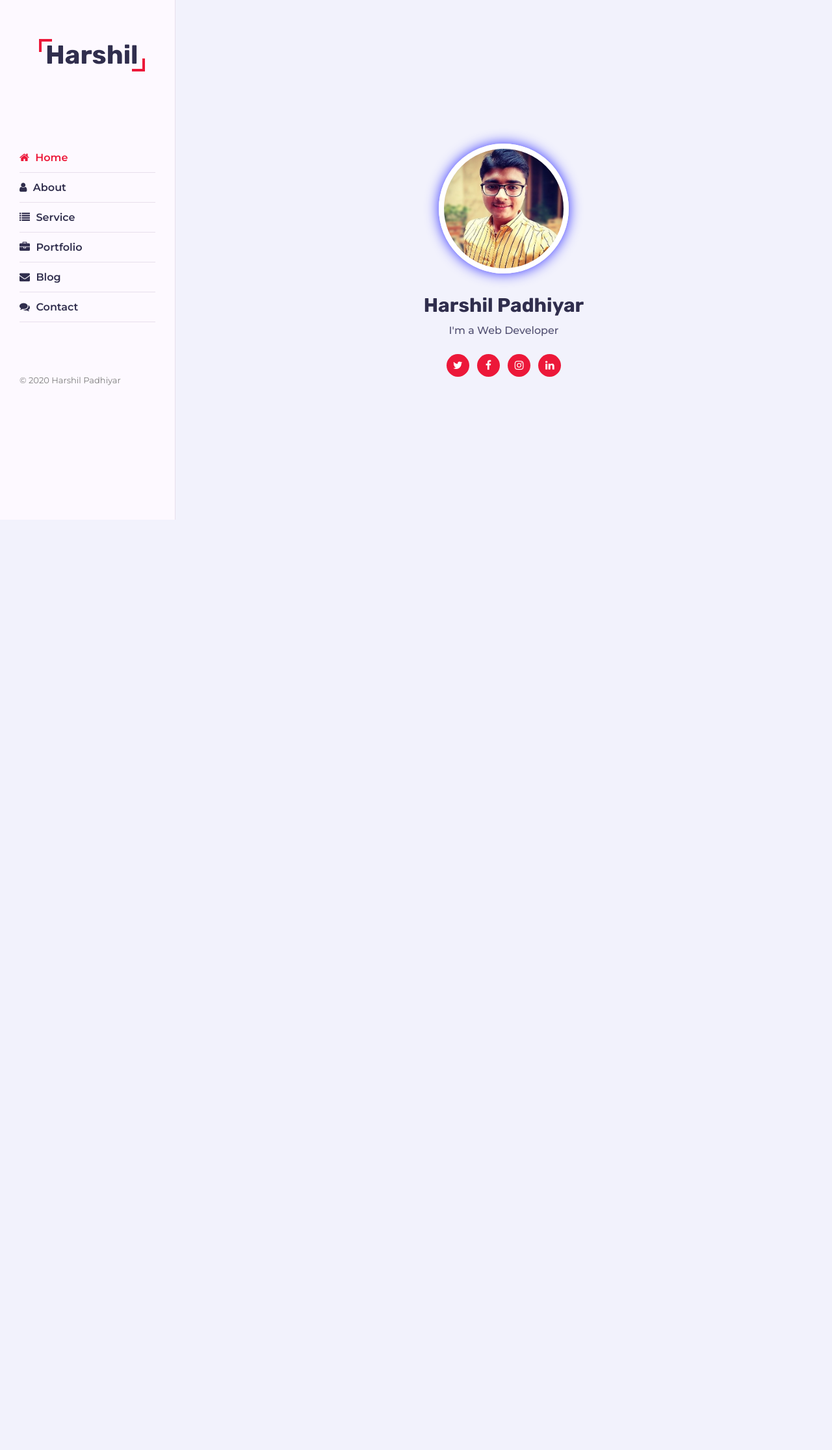
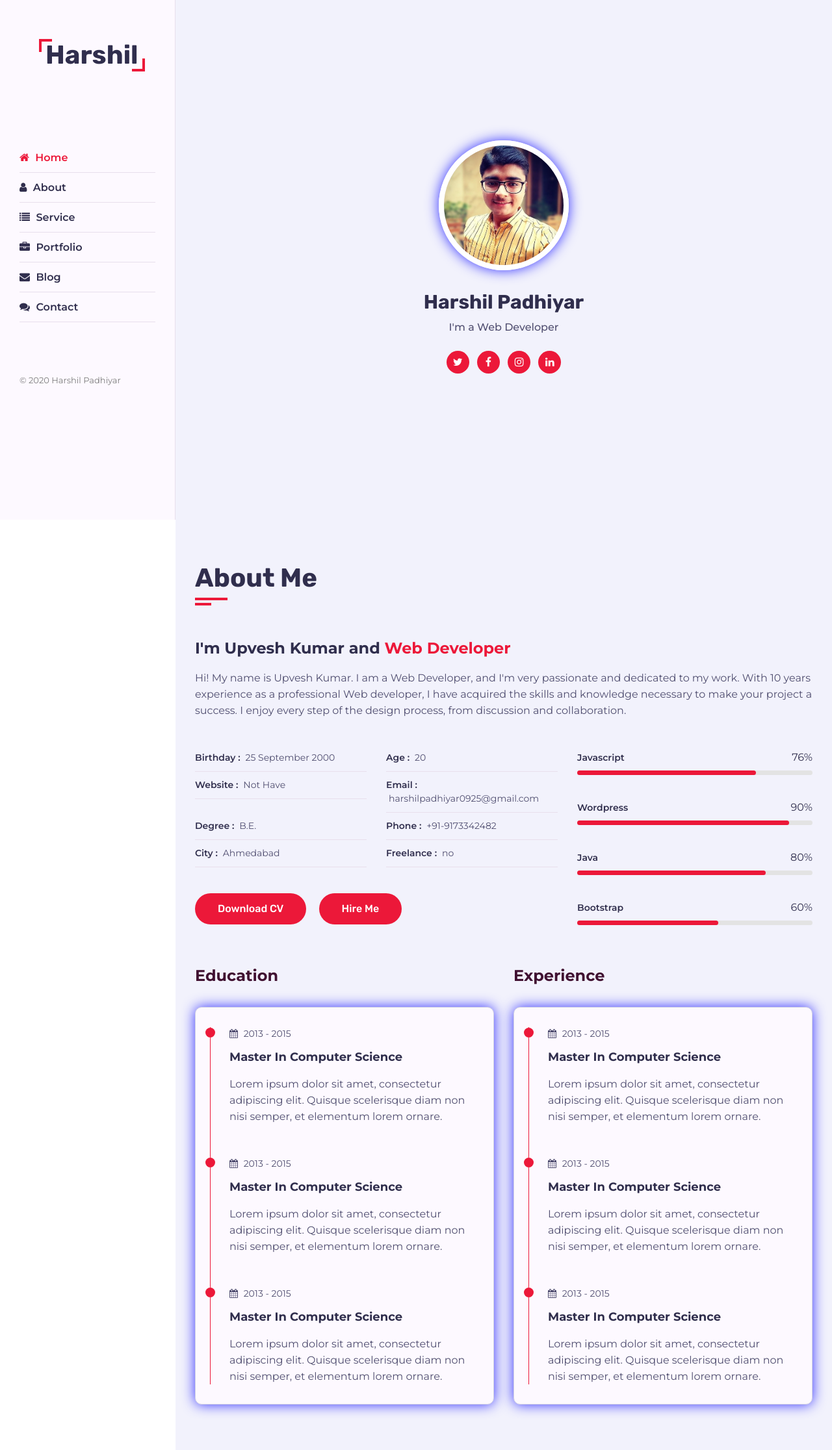
Before and after one commit to harshilphs/portfolio, a PHP site: page / in a window 1280 px wide. Shown: the whole page at 65% size. Before the commit the page ends 800 px from the top, so only its background shows below. Run offline with PHP 8.4, Linux system fonts and the light colour scheme.

Commit message:
about page completed

```diff
--- a/css/skins/pink.css
+++ b/css/skins/pink.css
@@ -9,13 +9,20 @@
 }
 
 .aside .nav li a:hover,
-.aside .nav li a.active{
+.aside .nav li a.active,
+.about .about-content .about-text h3 span{
     color: #ec1839;
 }
 
 .aside .nav-toggler span,
 .aside .nav-toggler span::before,
 .aside .nav-toggler span::after,
-.home .intro .social-links a{
+.home .intro .social-links a,
+.section-title h2::before,
+.section-title h2::after,
+.btn,
+.about .about-content .skills .skill-item .progress-in,
+.about .about-content .timeline .timeline-item::before,
+.about .about-content .timeline .circle-dot{
     background-color: #ec1839;
 }
--- a/css/style.css
+++ b/css/style.css
@@ -32,6 +32,59 @@
      padding: 0 30px;
  }
 
+ .section .container{
+     padding-top: 60px;
+     padding-bottom: 70px;
+ }
+ .section-title{
+     -ms-flex: 0 0 100%;
+     flex: 0 0 100%;
+     max-width: 100%;
+     margin-bottom: 60px;
+ }
+
+ .section-title h2{
+    font-size: 40px;
+    font-family: 'Rubik',sans-serif;
+    color: #302e4d;
+    font-weight: 700;
+    margin: 0;
+    position: relative;
+ }
+
+ .section-title h2::before{
+    content: '';
+    height: 4px;
+    width: 50px;
+    position: absolute;
+    top: 100%;
+    left: 0;
+
+ }
+ .section-title h2::after{
+    content: '';
+    height: 4px;
+    width: 25px;
+    position: absolute;
+    top: 100%;
+    left: 0;
+    margin-top: 8px;
+}
+ .row{
+     display: -ms-flexbox;
+     display: flex;
+     -ms-flex-wrap: wrap;
+     flex-wrap: wrap;
+     margin-right: -15px;
+     margin-left: -15px;
+     position: relative;
+ }
+
+ .padd-15{
+     padding-right: 15px;
+     padding-left: 15px;
+ }
+
  .main-content{
      padding-left: 270px;
 
@@ -46,6 +99,28 @@
  .shadow-dark{
      -webkit-box-shadow: 0 0 20px rgba(48,46,770.15);
      box-shadow: 0 0 20px rgba(48,46,770.15);
+ }
+
+ .hidden{
+     display: none!important;
+ }
+
+ .btn{
+     font-size: 16px;
+     font-family: 'Rubik',sans-serif;
+     font-weight: 500;
+     padding: 12px 35px;
+     color: #ffffff;
+     border-radius: 40px;
+     -webkit-transition: all 0.3s ease;
+     transition: all 0.3s ease;
+     display: inline-block;
+     white-space: nowrap;
+ }
+
+ .btn:hover{
+     -webkit-transform: scale(1.05);
+     transform: scale(1.05);
  }
 
  .aside{
@@ -230,3 +305,208 @@
     -webkit-transform: scale(1.1);
     transform: scale(1.1);
 }
+
+.about .about-content{
+    -ms-flex: 0 0 100%;
+    flex: 0 0 100%;
+    max-width: 100%;
+}
+
+.about .about-content .about-text{
+    -ms-flex: 0 0 100%;
+    flex: 0 0 100%;
+    max-width: 100%;
+}
+
+.about .about-content .about-text h3{
+    font-size: 24px;
+    margin-bottom: 15px;
+    font-weight: 700;
+    color: #302e4d;
+}
+
+.about .about-content .about-text p{
+    font-size: 16px;
+    line-height: 25px;
+    color: #504e70;
+    margin-bottom: 0;
+}
+
+.about .about-content .personal-info{
+    -ms-flex: 0 0 60%;
+    flex: 0 0 60%;
+    max-width: 60%;
+    margin-top: 40px;
+}
+
+.about .about-content .personal-info .info-item{
+    -ms-flex: 0 0 50%;
+    flex: 0 0 50%;
+    max-width: 50%;
+}
+.about .about-content .personal-info .info-item p{
+    font-weight: 600;
+    padding: 10px 0;
+    margin: 0;
+    font-size: 14px;
+    color: #302e4d;
+    border-bottom: 1px solid #e8dfec;
+}
+
+.about .about-content .personal-info .info-item p span{
+    font-weight: 400;
+    color: #504e70;
+    margin-left: 4px;
+    display: inline-block;
+}
+
+.about .about-content .personal-info .buttons{
+    margin-top: 30px;
+}
+
+.about .about-content .personal-info .buttons .btn{
+    margin-right: 15px;
+    margin-top: 10px;
+}
+
+.about .about-content .skills{
+    -ms-flex: 0 0 40%;
+    flex: 0 0 40%;
+    max-width: 40%;
+    margin-top: 40px;
+}
+
+.about .about-content .skills .skill-item{
+    -ms-flex: 0 0 100%;
+    flex: 0 0 100%;
+    max-width: 100%;
+}
+
+.about .about-content .skills .skill-item h5{
+    line-height: 40px;
+    font-weight: 600;
+    font-size: 14px;
+    color: #302e4d;
+    text-transform: capitalize;
+    margin: 0;
+}
+
+.about .about-content .skills .skill-item .progress{
+    background-color: #e3e3e3;
+    height: 7px;
+    border-radius: 4px;
+    width: 100%;
+    position: relative;
+}
+
+.about .about-content .skills .skill-item{
+    margin-bottom: 30px;
+}
+
+.about .about-content .skills .skill-item .progress-in{
+    position: absolute;
+    left: 0;
+    top: 0;
+    height: 100%;
+    border-radius: 4px;
+}
+
+.about .about-content .skills .skill-item .skill-percent{
+    /*display: none;*/
+    line-height: 40px;
+    position: absolute;
+    right: 0;
+    top: -40px;
+    font-weight: 400;
+    color: #302e4d;
+}
+
+.about .about-content .education{
+    -ms-flex: 0 0 50%;
+    flex: 0 0 50%;
+    max-width: 50%;
+    margin-top: 30px;
+}
+
+.about .about-content .experience{
+    -ms-flex: 0 0 50%;
+    flex: 0 0 50%;
+    max-width: 50%;
+    margin-top: 30px;
+}
+
+.about .about-content h3.title{
+    font-size: 24px;
+    margin-bottom: 30px;
+    font-weight: 700;
+    color: #302e
+}
+
+.about .about-content .timeline-box{
+    -ms-flex: 0 0 100%;
+    flex: 0 0 100%;
+    max-width: 100%;
+}
+
+.about .about-content .timeline{
+    background-color: #fdf9ff;
+    padding: 30px 15px;
+    border: 1px solid #d4d4e3;
+    border-radius: 10px;
+    width: 100%;
+    position: relative;
+}
+
+.about .about-content .timeline .timeline-item{
+    position: relative;
+    padding-left: 37px;
+    padding-bottom: 50px;
+}
+
+.about .about-content .timeline .timeline-item:last-child{
+    padding-bottom: 0px;
+}
+
+.about .about-content .timeline .timeline-item::before{
+    content: '';
+    top: 0;
+    width: 1px;
+    position: absolute;
+    height: 100%;
+    left: 7px;
+}
+
+.about .about-content .timeline .circle-dot{
+    position: absolute;
+    left: 0;
+    top: 1px;
+    height: 15px;
+    width: 15px;
+    left: 0px;
+    border-radius: 50%;
+}
+
+.about .about-content .timeline .timeline-date{
+    font-size: 14px;
+    font-weight: 400;
+    margin-bottom: 12px;
+    color: #504e70;
+}
+
+.about .about-content .timeline .timeline-date .fa{
+    margin-right: 5px;
+}
+.about .about-content .timeline .timeline-title{
+    font-weight: 700;
+    font-size: 18px;
+    margin-bottom: 15px;
+    text-transform: capitalize;
+    color: #302e4d;
+}
+
+.about .about-content .timeline .timeline-text{
+    font-size: 16px;
+    line-height: 25px;
+    color: #504e70;
+    margin: 0;
+}
--- a/index.html
+++ b/index.html
@@ -48,6 +48,187 @@
           </div>
         </div>
       </section>
+
+      <div class="about section">
+        <div class="container">
+          <div class="row">
+            <div class="section-title padd-15">
+              <h2>About Me</h2>
+            </div>
+          </div>
+          <div class="row">
+            <div class="about-content padd-15">
+              <div class="row">
+                <div class="about-text padd-15">
+                  <h3>I'm Upvesh Kumar and <span>Web Developer</span></h3>
+                  <p>Hi! My name is Upvesh Kumar. I am a Web Developer, and I'm very passionate and dedicated to
+                     my work. With 10 years experience as a professional Web developer,
+                     I have acquired the skills and knowledge necessary to make your project a success.
+                     I enjoy every step of the design process, from discussion and collaboration.</p>
+                </div>
+              </div>
+
+              <div class="row">
+                <div class="personal-info padd-15">
+                  <div class="row">
+                    <div class="info-item padd-15">
+                      <p>Birthday : <span>25 September 2000</span></p>
+                    </div>
+                    <div class="info-item padd-15">
+                      <p>Age : <span>20</span></p>
+                    </div>
+                    <div class="info-item padd-15">
+                      <p>Website : <span>Not Have</span></p>
+                    </div>
+                    <div class="info-item padd-15">
+                      <p>Email : <span>harshilpadhiyar0925@gmail.com</span></p>
+                    </div>
+                    <div class="info-item padd-15">
+                      <p>Degree : <span>B.E.</span></p>
+                    </div>
+                    <div class="info-item padd-15">
+                      <p>Phone : <span>+91-9173342482</span></p>
+                    </div>
+                    <div class="info-item padd-15">
+                      <p>City : <span>Ahmedabad</span></p>
+                    </div>
+                    <div class="info-item padd-15">
+                      <p>Freelance : <span>no</span></p>
+                    </div>
+                  </div>
+
+                  <div class="row">
+                    <div class="buttons padd-15">
+                      <a href="#" class="btn">Download CV</a>
+                      <a href="#" class="btn">Hire Me</a>
+                    </div>
+                  </div>
+                </div>
+
+                <div class="skills padd-15">
+                    <div class="row">
+                      <div class="skill-item padd-15">
+                        <h5>Javascript</h5>
+                        <div class="progress">
+                          <div class="progress-in" style="width: 76%;"></div>
+                          <div class="skill-percent">76%</div>
+                        </div>
+                      </div>
+
+                      <div class="skill-item padd-15">
+                        <h5>Wordpress</h5>
+                        <div class="progress">
+                          <div class="progress-in" style="width: 90%;"></div>
+                          <div class="skill-percent">90%</div>
+                        </div>
+                      </div>
+                      <div class="skill-item padd-15">
+                        <h5>Java</h5>
+                        <div class="progress">
+                          <div class="progress-in" style="width: 80%;"></div>
+                          <div class="skill-percent">80%</div>
+                        </div>
+                      </div>
+                      <div class="skill-item padd-15">
+                        <h5>Bootstrap</h5>
+                        <div class="progress">
+                          <div class="progress-in" style="width: 60%;"></div>
+                          <div class="skill-percent">60%</div>
+                        </div>
+                      </div>
+
+                    </div>
+                </div>
+              </div>
+
+              <div class="row">
+                <div class="education padd-15">
+                  <h3 class="title">Education</h3>
+                  <div class="row">
+                    <div class="timeline-box padd-15">
+                      <div class="timeline shadow-dark">
+
+                        <div class="timeline-item">
+                          <div class="circle-dot"></div>
+                          <h6 class="timeline-date">
+                            <i class="fa fa-calendar"></i> 2013 - 2015
+                          </h6>
+                          <h4 class="timeline-title">Master In Computer Science</h4>
+                          <p class="timeline-text">Lorem ipsum dolor sit amet, consectetur adipiscing elit.
+                            Quisque scelerisque diam non nisi semper, et elementum lorem ornare.</p>
+                        </div>
+
+                        <div class="timeline-item">
+                          <div class="circle-dot"></div>
+                          <h6 class="timeline-date">
+                            <i class="fa fa-calendar"></i> 2013 - 2015
+                          </h6>
+                          <h4 class="timeline-title">Master In Computer Science</h4>
+                          <p class="timeline-text">Lorem ipsum dolor sit amet, consectetur adipiscing elit.
+                            Quisque scelerisque diam non nisi semper, et elementum lorem ornare.</p>
+                        </div>
+
+                        <div class="timeline-item">
+                          <div class="circle-dot"></div>
+                          <h6 class="timeline-date">
+                            <i class="fa fa-calendar"></i> 2013 - 2015
+                          </h6>
+                          <h4 class="timeline-title">Master In Computer Science</h4>
+                          <p class="timeline-text">Lorem ipsum dolor sit amet, consectetur adipiscing elit.
+                            Quisque scelerisque diam non nisi semper, et elementum lorem ornare.</p>
+                        </div>
+
+
+                      </div>
+                    </div>
+                  </div>
+                </div>
+                <div class="experience padd-15">
+                  <h3 class="title">Experience</h3>
+                  <div class="row">
+                    <div class="timeline-box padd-15">
+                      <div class="timeline shadow-dark">
+
+                        <div class="timeline-item">
+                          <div class="circle-dot"></div>
+                          <h6 class="timeline-date">
+                            <i class="fa fa-calendar"></i> 2013 - 2015
+                          </h6>
+                          <h4 class="timeline-title">Master In Computer Science</h4>
+                          <p class="timeline-text">Lorem ipsum dolor sit amet, consectetur adipiscing elit.
+                            Quisque scelerisque diam non nisi semper, et elementum lorem ornare.</p>
+                        </div>
+
+                        <div class="timeline-item">
+                          <div class="circle-dot"></div>
+                          <h6 class="timeline-date">
+                            <i class="fa fa-calendar"></i> 2013 - 2015
+                          </h6>
+                          <h4 class="timeline-title">Master In Computer Science</h4>
+                          <p class="timeline-text">Lorem ipsum dolor sit amet, consectetur adipiscing elit.
+                            Quisque scelerisque diam non nisi semper, et elementum lorem ornare.</p>
+                        </div>
+
+                        <div class="timeline-item">
+                          <div class="circle-dot"></div>
+                          <h6 class="timeline-date">
+                            <i class="fa fa-calendar"></i> 2013 - 2015
+                          </h6>
+                          <h4 class="timeline-title">Master In Computer Science</h4>
+                          <p class="timeline-text">Lorem ipsum dolor sit amet, consectetur adipiscing elit.
+                            Quisque scelerisque diam non nisi semper, et elementum lorem ornare.</p>
+                        </div>
+
+
+                      </div>
+                    </div>
+                  </div>
+                </div>
+              </div>
+            </div>
+          </div>
+        </div>
+      </div>
     </div>
   </div>
 </body>
```
Also changed, not shown: 1 other file.
